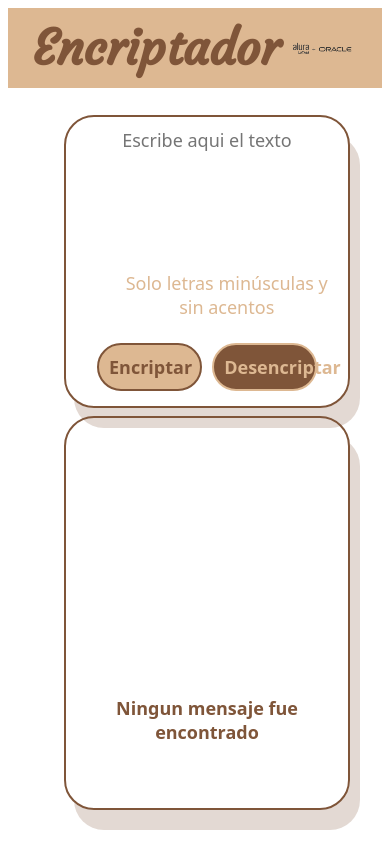
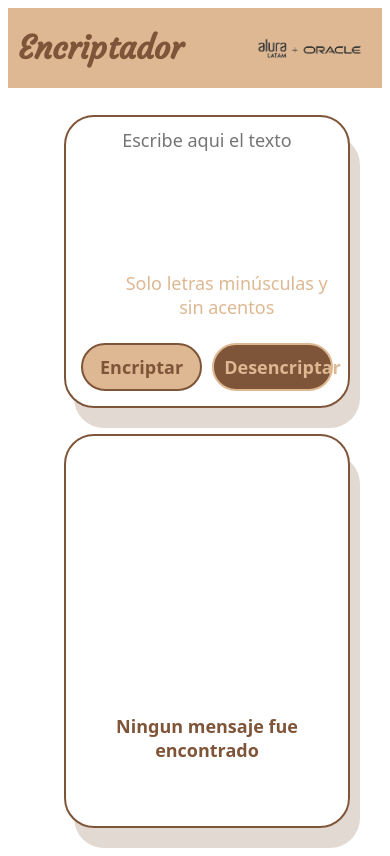
Before and after one commit to DianaCardona9913/encriptador_texto, a plain HTML site: page index.html in a window 390 px wide. Drawn offline with Linux system fonts and the light colour scheme; some icons are missing.

Commit message:
Updating responsive
add responsive styles

```diff
--- a/style.css
+++ b/style.css
@@ -158,3 +158,18 @@ footer img{
 .redContacto img{
     width: 60px;
 }
+
+@media (max-width: 480px) {
+    header h1 {
+        font-size: xx-large;
+    }
+    header img {
+        width: 35%;
+    }
+    .container_ta {
+        margin-bottom: 10%;
+    }
+    button{
+        width: 46%;
+    }
+}
```
